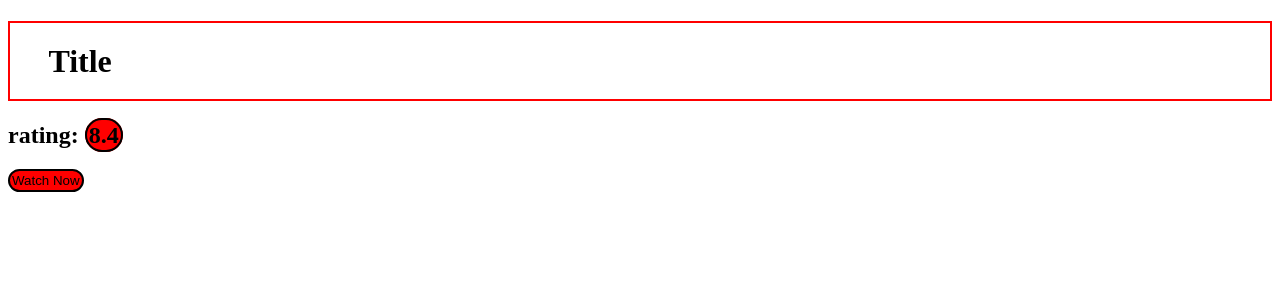
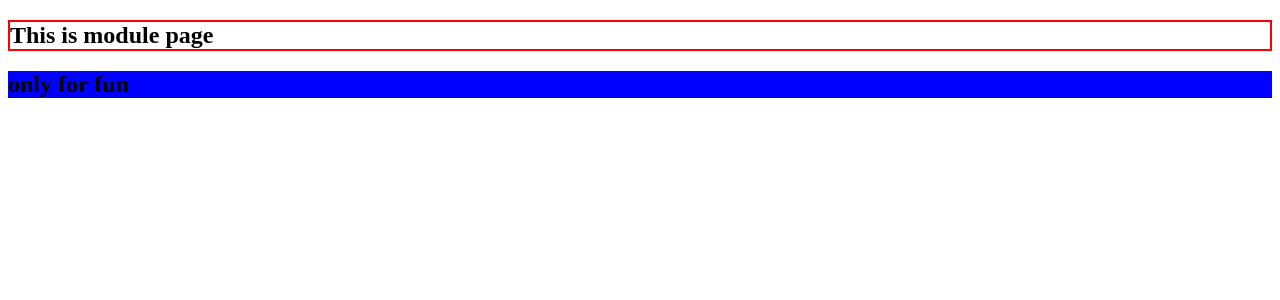
Before and after one commit to NipunShrivats/React_tutorials, a React (Vite) app in the folder react_tutorials/: page / in a window 1280 px wide. Shown: the top 300 px of the page. Built offline with nearby package versions, Linux system fonts and the light colour scheme.

Commit message:
updates on 28-3-25, change no. 3

```diff
--- a/react_tutorials/src/App.jsx
+++ b/react_tutorials/src/App.jsx
@@ -6,7 +6,7 @@ import ImportExport from "./Components/1_Basic/Import_Export_4/Master";
 import NetflixSeries from "./Components/2_map_in_JSX/Main";
 import PropsInJSX from "./Components/3_Props/Main";
 import ConditionalStyling from "./Components/4_Styling/Conditional_Styling";
-// import ConditionalStyling from "./Components/4_Styling/Conditional_Styling";
+import Module from "./Components/4_Styling/CSS_Modules/Module";
 
 export default function App() {
   return (
@@ -21,8 +21,8 @@ export default function App() {
       {/* ---------------------- 3 props ---------------------- */}
       {/* <PropsInJSX /> */}
       {/* ---------------------- 4 Conditional Styling ---------------------- */}
-
-      <ConditionalStyling />
+      {/* <ConditionalStyling /> */}
+      <Module />
     </>
   );
 }
--- /dev/null
+++ b/react_tutorials/src/Components/4_Styling/CSS_Modules/Module.jsx
@@ -0,0 +1,14 @@
+import React from "react";
+import styles from "./style.module.css";
+
+export default function Module() {
+  return (
+    <>
+      <div>
+        {/* we have to use css via modules using a variable name */}
+        <h2 className={styles.title}>This is module page</h2>
+        <h2 className={styles["the-content"]}>only for fun</h2>
+      </div>
+    </>
+  );
+}
--- /dev/null
+++ b/react_tutorials/src/Components/4_Styling/CSS_Modules/style.module.css
@@ -0,0 +1,7 @@
+.title {
+    border: 2px solid red;
+}
+
+.the-content {
+    background-color: blue;
+}
```
